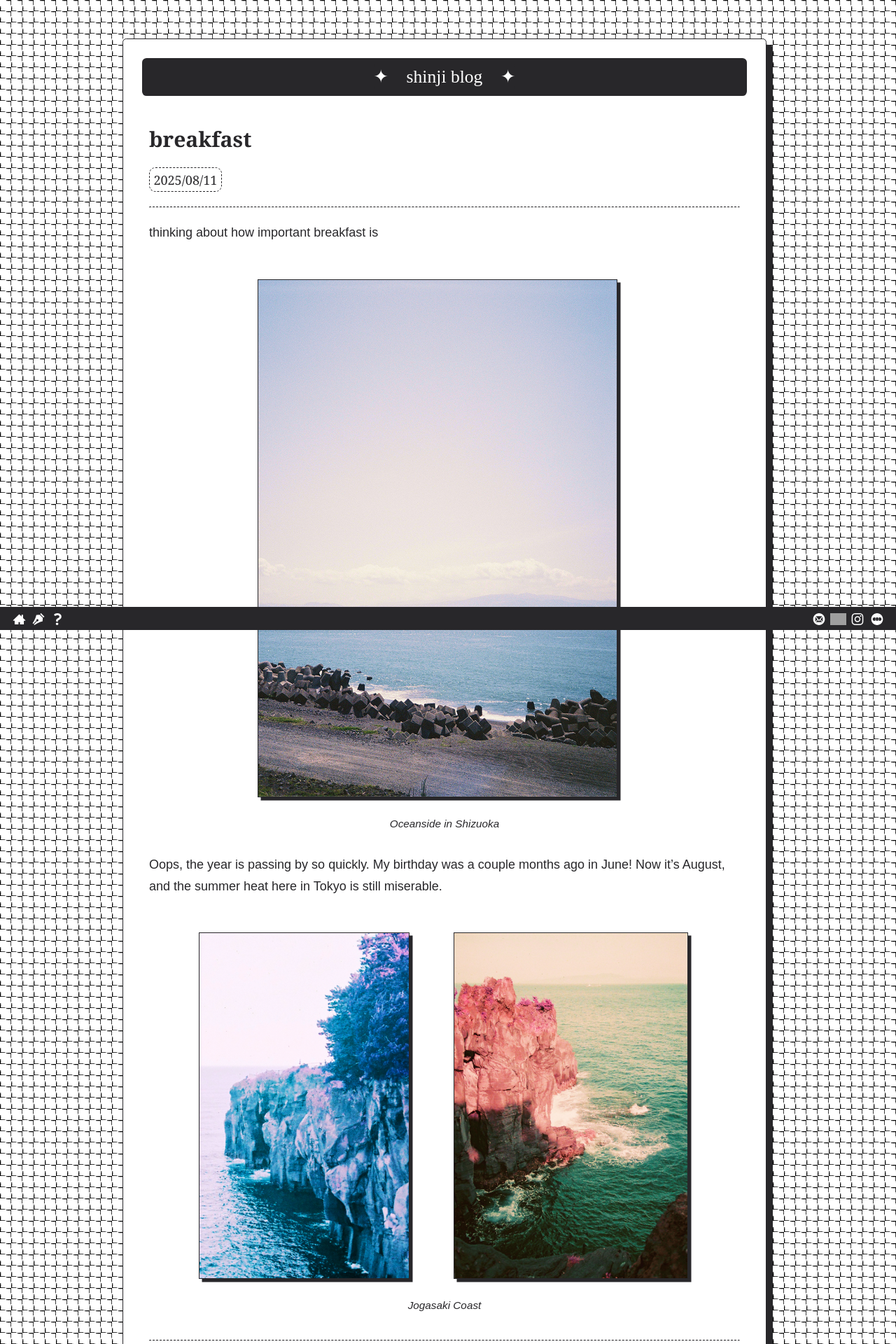
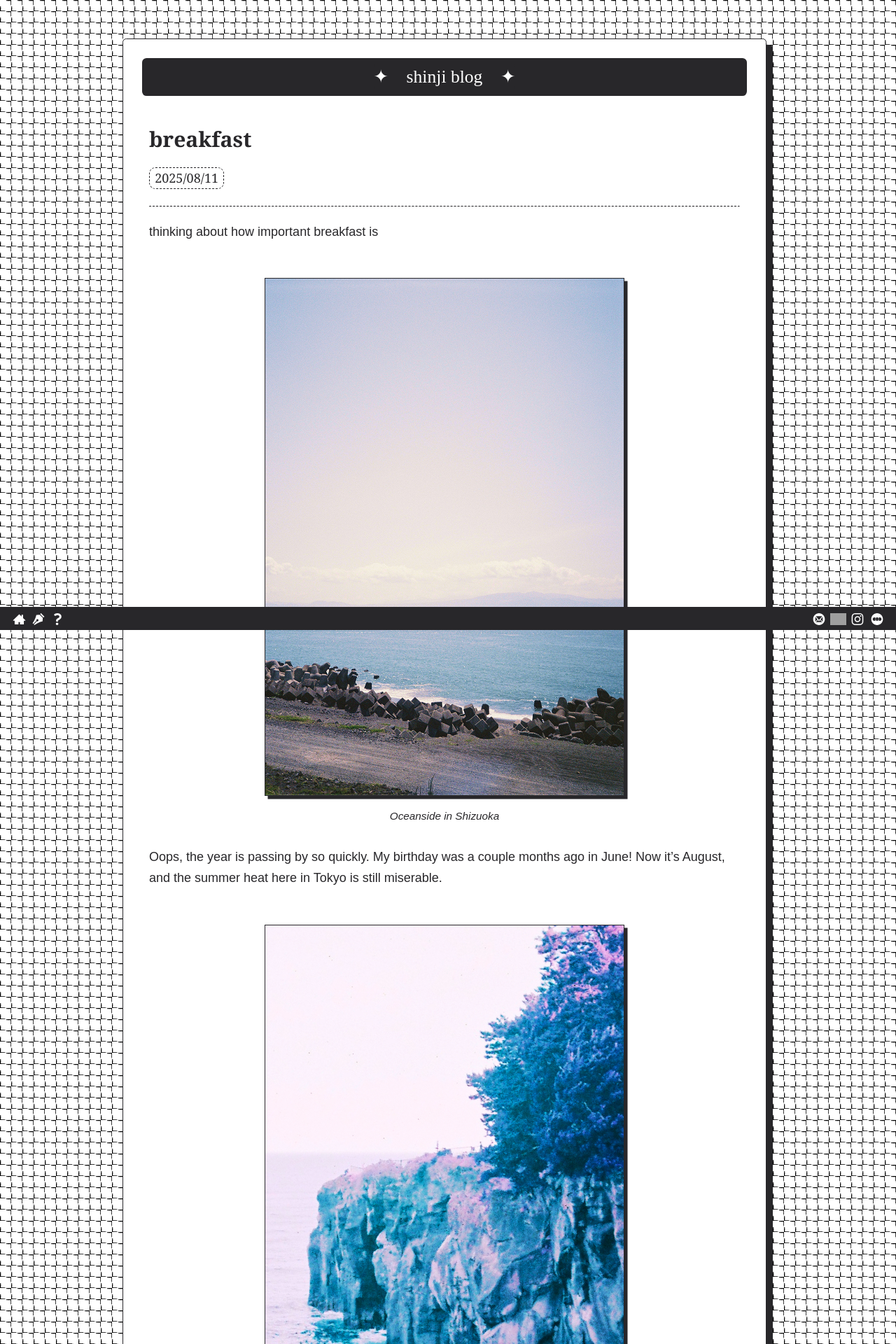
Before and after one commit to jocelynkim/jocelynkim.github.io, a Jekyll site: the page built from _posts/2025-8-11-2025-breakfast.md, in a window 1280 px wide. Shown: the top 1920 px of the page at 70% size. Built offline with Jekyll 4.4.1, drawn with Linux system fonts in a browser that asks for light colours; some web fonts are replaced; grey boxes are pictures that could not be loaded.

```diff
--- a/_posts/2025-8-11-2025-breakfast.md
+++ b/_posts/2025-8-11-2025-breakfast.md
@@ -5,21 +5,15 @@ title: breakfast
 
 thinking about how important breakfast is
 
-<div class="imgContainer">
-	<div class="portrait">
-		<img class="fade-in" src="../images/blog/2025-08_e.jpg">
-	</div>
+<div class="imgContainer fade-in">
+	<img class="photo" src="../images/blog/2025-08_e.jpg">
 </div>
 <div class="caption">Oceanside in Shizuoka</div>
 
 Oops, the year is passing by so quickly. My birthday was a couple months ago in June! Now it's August, and the summer heat here in Tokyo is still miserable.
-<div class="imgContainer">
-	<div class="portrait">
-		<img class="fade-in" width="90%" src="../images/blog/2025-08_a.jpg">
-	</div>
-	<div class="portrait">
-		<img class="fade-in" src="../images/blog/2025-08_b.jpg">
-	</div>
+<div class="imgContainer fade-in">
+	<img class="photo" src="../images/blog/2025-08_a.jpg">
+	<img class="photo" src="../images/blog/2025-08_b.jpg">
 </div>
 <div class="caption">Jogasaki Coast</div>
 
@@ -42,48 +36,32 @@ I've learned that I need to feed my brain calories regularly throughout the day.
 
 Anyway, I'll try to write about something more interesting next time. I hope everyone stays healthy! Here are some more photos I've taken this year. (slowly working through my photo backlog but I'm slow at editing...)
 
-<div class="imgContainer">
-	<div class="portrait">
-		<img class="fade-in" src="../images/blog/2025-08_c.jpg">
-	</div>
-	<div class="portrait">
-		<img class="fade-in" src="../images/blog/2025-08_d.jpg">
-	</div>
+<div class="imgContainer fade-in">
+	<img class="photo" src="../images/blog/2025-08_c.jpg">
+	<img class="photo" src="../images/blog/2025-08_d.jpg">
 </div>
 <div class="caption">Kawazu Seven Waterfalls, Shimoda Park</div>
 
-<div class="imgContainer">
-	<div class="landscape">
-		<img class="fade-in" src="../images/blog/2025-08_g.jpg">
-	</div>
+<div class="imgContainer fade-in">
+	<img class="photo" src="../images/blog/2025-08_g.jpg">
 </div>
 <div class="caption">Osaka World Expo's Grand Ring. I ate Romanian food for the first time.</div>
 
-<div class="imgContainer">
-	<div class="landscape">
-		<img class="fade-in" src="../images/blog/2025-08_h.jpg">
-	</div>
+<div class="imgContainer fade-in">
+	<img class="photo" src="../images/blog/2025-08_h.jpg">
 </div>
 
-<div class="imgContainer">
-	<div class="landscape">
-		<img class="fade-in" src="../images/blog/2025-08_i.jpg">
-	</div>
+<div class="imgContainer fade-in">
+	<img class="photo" src="../images/blog/2025-08_i.jpg">
 </div>
 <div class="caption">Sumida Aquarium</div>
 
-<div class="imgContainer">
-	<div class="portrait">
-		<img class="fade-in" src="../images/blog/2025-08_l.jpg">
-	</div>
+<div class="imgContainer fade-in">
+	<img class="photo" src="../images/blog/2025-08_l.jpg">
 </div>
 
-<div class="imgContainer">
-	<div class="landscape">
-		<img class="fade-in" src="../images/blog/2025-08_j.jpg">
-	</div>
-	<div class="landscape">
-		<img class="fade-in" src="../images/blog/2025-08_k.jpg">
-	</div>
+<div class="imgContainer fade-in">
+	<img class="photo" src="../images/blog/2025-08_j.jpg">
+	<img class="photo" src="../images/blog/2025-08_k.jpg">
 </div>
 <div class="caption">Nikon L35AD  with probably Kodak Ultramax 400? I'm too lazy to look up what I used</div>
--- a/style.scss
+++ b/style.scss
@@ -226,7 +226,7 @@ strong, b {
 }
 
 hr {
-  border-top: 1px dashed #28272A;
+  border-top: 1px dashed $myGray;
   width: 100%;
   margin-top:20px;
   margin-bottom:20px;
@@ -414,16 +414,18 @@ nav {
 }
 
 falselink {
+  display: inline-block;
   font-family: $georgia;
   border: dashed $myGray 0.05em;
   white-space: wrap;
-  padding: 0.3em 0.3em 0.2em 0.3em;
+  padding: 0.2em 0.4em;
   border-radius: 0.5em;
   color:$myGray;
   background-color: $white;
   font-weight: normal;
   vertical-align: middle !important;
-  line-height:2em;
+  line-height: 1.2;
+  margin-bottom: 0.2em;
 }
 
 falselink:hover {
@@ -457,6 +459,19 @@ reallink:visited {
 
 reallink:active {
   color: $white;
+}
+
+.scrollbox {
+  height: 300px;
+  line-height: 2em;
+  overflow: scroll;
+  padding: 0.3em 0.3em 0.2em 0.3em;
+  background-color: $white;
+  border: 0.05em dashed $myGray;
+  border-radius: 0.5em;
+  white-space: normal;
+  vertical-align: top;
+  overflow: auto;
 }
 
 .footerlink {
@@ -534,26 +549,24 @@ header {
   padding: 15px;
 }
 
-@media only screen and (max-width: 768px) {
-  /* For mobile */
-  [class*="passage-"] {
-    width: 100%;
-  }
-  .title {
-    font-size: 4vw;
-  }
+.imgContainer {
+  display: flex;
+  flex-wrap: wrap;
+  justify-content: center;
+  align-items: center;
+  gap: 2em;
+  padding: 2em 2em 0;
 }
 
-.imgContainer{
-  margin: 0 20px 0px 0px;
-  text-align:center;
-  grid-column-gap:10px;
-  display:flex;
-  justify-content:center;
-  align-items: center;
-  padding: 2.0em 2.0em 0;
+.photo {
+  max-width: 100%;
+  height: auto;
+  display: block;
+  border: 1px solid $myGray;
+  box-shadow: 0.25em 0.25em 0 $myGray;
+  object-fit: scale-down;
+  flex: 0 0 auto;
 }
-
 
 .fade-in{
   -webkit-animation: fade-in .3s ease;
@@ -563,31 +576,6 @@ header {
   animation: fade-in .3s ease;
   visibility: visible;
   -webkit-backface-visibility: hidden;
-  max-width: 100%;
-  border-radius: 0px;
-  border-width: 1px;
-  border-style: solid;
-  box-shadow: $myGray 0.25em 0.25em 0;
-  object-fit:scale-down;
-  margin-left:auto;
-  margin-right:auto;
-}
-
-img {
-    max-width: 100%;
-    max-height: 100%;
-}
-
-.portrait {
-    height:100%;
-    width:auto;
-    padding: 0em 1.0em 0;
-}
-
-.landscape {
-    width:100%;
-    height:auto;
-    padding: 0em 1.0em 0;
 }
 
 iframe {
@@ -630,6 +618,22 @@ details[open] summary {
   border-style: none;
 }
 
+@media only screen and (max-width: 768px) {
+  /* For mobile */
+  [class*="passage-"] {
+    width: 100%;
+  }
+  .title {
+    font-size: 4vw;
+  }
+  .imgContainer {
+    gap: 1em;
+  }
+  .photo {
+    flex: 1 1 100%;
+  }
+}
+
 @-webkit-keyframes fade-in{0%{opacity:0;} 100%{opacity:1;}}
 @-moz-keyframes fade-in{0%{opacity:0} 100%{opacity:1}}
 @-o-keyframes fade-in{0%{opacity:0} 100%{opacity:1}}
```
Also changed, not shown: _posts/2024-12-31-2024-lookback.md (+18 -18 lines), _posts/2024-9-28-Hello-World.md (+3 -3 lines), about.md (+9 -6 lines), blog.md (+1 -1 lines), index.html (+10 -10 lines), 8 other files.
